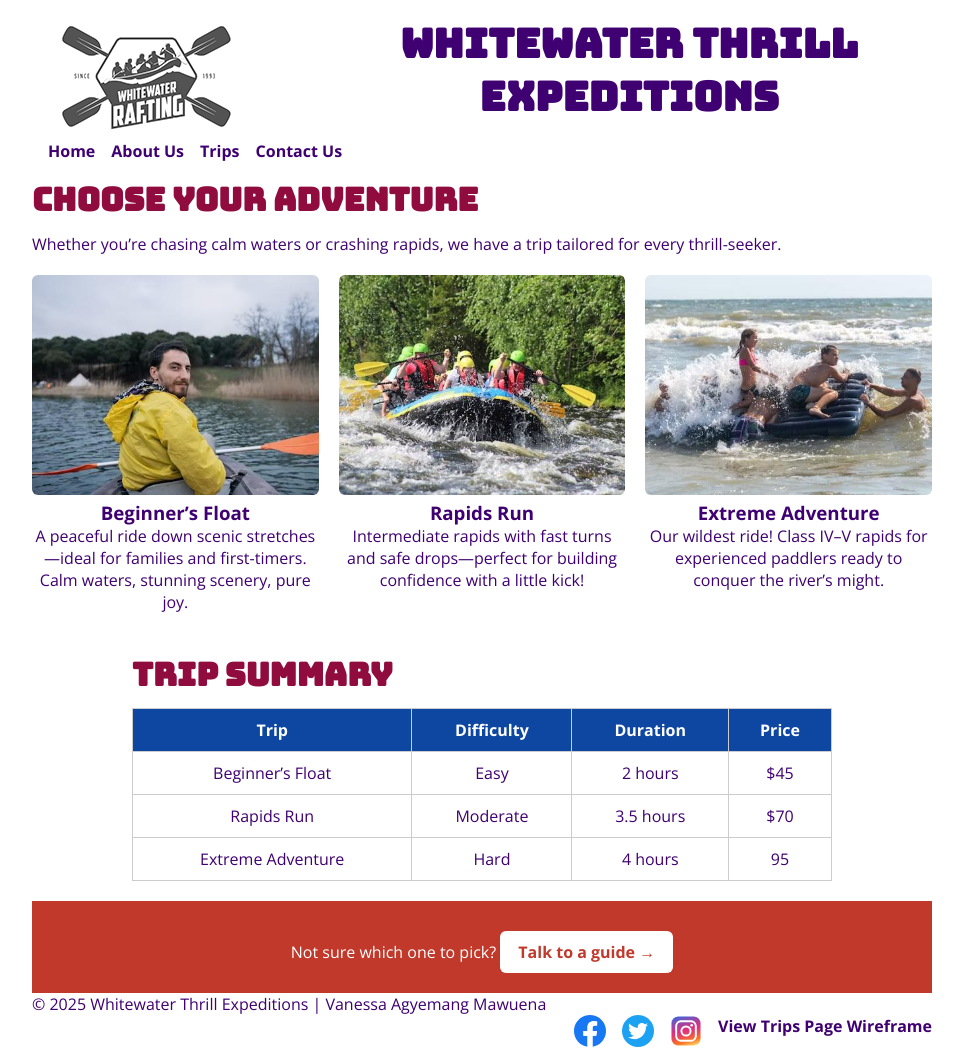
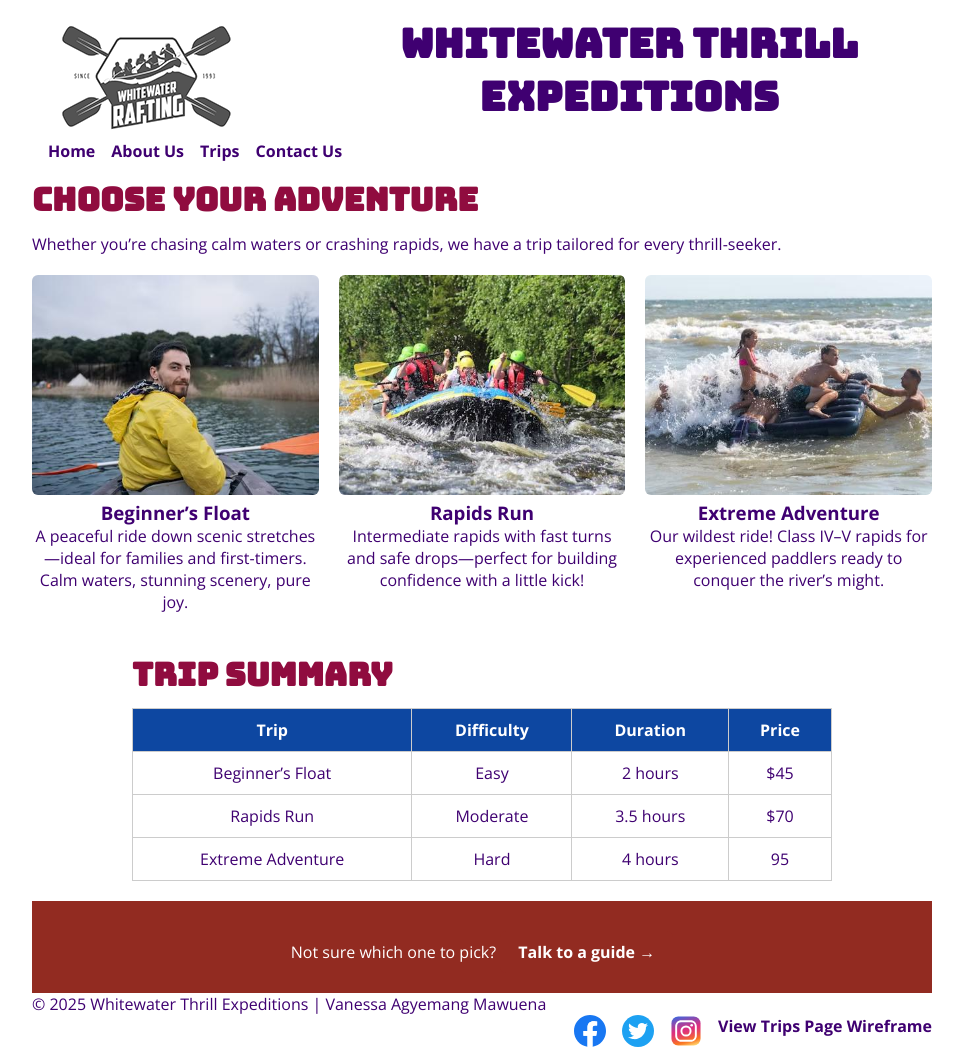
Before and after one commit to Vagemang/wdd130, a plain HTML site: page wwr/trips.html in a window 1280 px wide. Shown: the whole page, without its empty margins (158-1121 px from the left). Drawn offline with nearby package versions, Linux system fonts and the light colour scheme.

Commit message:
color constast issues

```diff
--- a/wwr/styles/rafting.css
+++ b/wwr/styles/rafting.css
@@ -2,7 +2,7 @@
     --primary-color: #3F0071; /* Deep violet for better contrast */
     --secondary-color: #900C3F; /* Dark red for stronger readability */
     --accent1-color: #0D47A1; /* Dark blue to improve contrast */
-    --accent2-color: #C0392B; /* Strong warm red for clarity */
+    --accent2-color: #922B21; /* deeper than #A93226 */
     --heading-font: "Bungee", sans-serif;
     --body-font: "Open Sans", sans-serif;
 }
@@ -238,15 +238,16 @@ button:hover {
     margin-bottom: 12px;
   }
 
-  .cta .btn {
+
+
+  .btn {
+    background-color: var(--accent2-color); /* Your rich red */
+    color: #fff; /* White text */
+    padding: 12px 20px;
+    font-weight: bold;
+    text-decoration: none;
+    border-radius: 6px;
     display: inline-block;
-    margin-top: 10px;
-    background-color: #fff;
-    color: var(--accent2-color);
-    padding: 12px 20px;
-    text-decoration: none;
-    border-radius: 5px;
-    font-weight: bold;
   }
 
 
@@ -302,6 +303,7 @@ button:hover {
 
 
 
+
  /* Trips Page Layout */
 .trips-overview {
     display: grid;
@@ -348,8 +350,8 @@ button:hover {
   }
 
   .cta-contact .btn {
-    background-color: #fff;
-    color: var(--accent2-color);
+    background-color: var(--accent2-color); /* red background */
+    color: #fff; /* white text */
     text-decoration: none;
     font-weight: bold;
     padding: 10px 18px;
```
